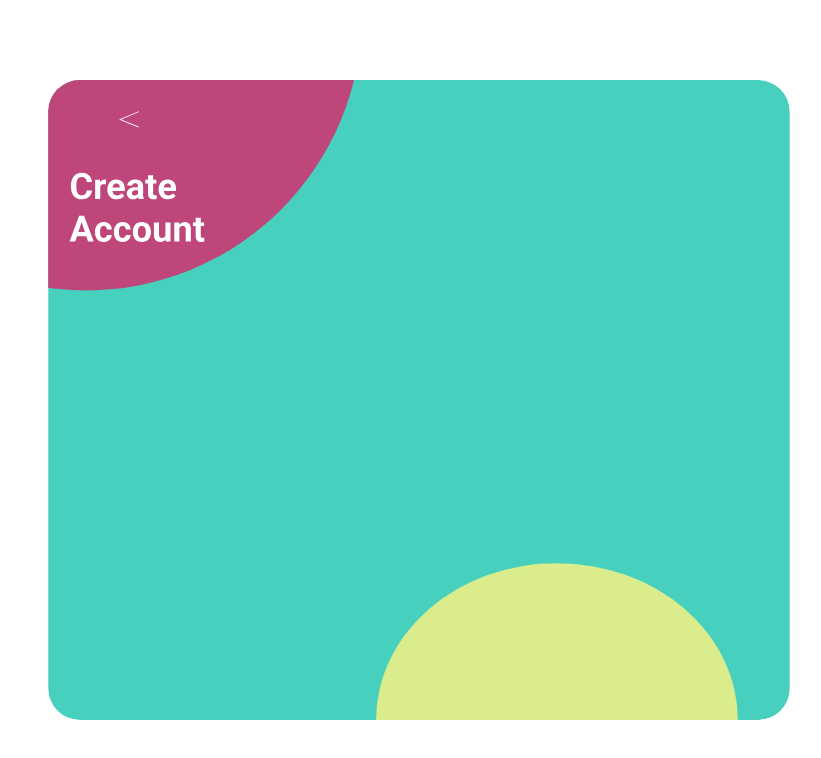
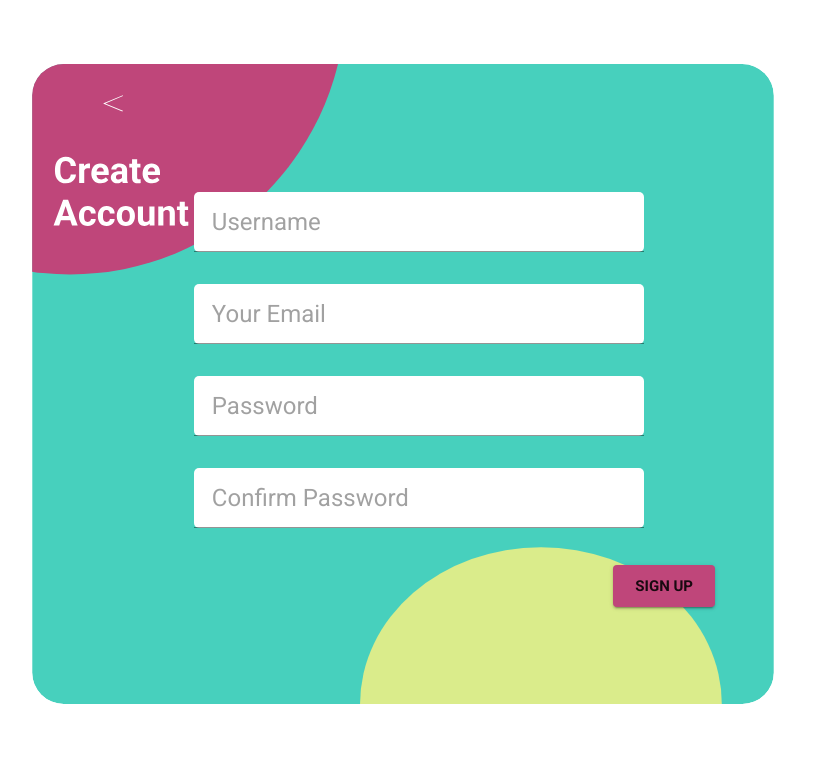
Before and after one commit to nargesghan/frontend, a Next.js app: page /authentication/signup in a window 1280 px wide. Shown: the top 758 px of the page, without its empty margins (221-1042 px from the left). Built offline with nearby package versions, Linux system fonts and the light colour scheme.

Commit message:
feature: add sing up page

```diff
--- a/src/app/authentication/signup/page.tsx
+++ b/src/app/authentication/signup/page.tsx
@@ -1,4 +1,8 @@
 import { Box, autocompleteClasses } from "@mui/material";
+import Grid from "@mui/material/Grid";
+import Link from "next/link";
+import AuthButton from "@/components/authentication/AuthButton";
+import AuthInput from "@/components/authentication/AuthInput";
 
 export default function Page() {
   const imageUrl = "/authentication/signup.svg";
@@ -13,7 +17,13 @@ export default function Page() {
         alignItems: "center",
       }}
     >
-      <Box
+      <Grid
+        container
+        justifyContent={"center"}
+        alignItems="center"
+        direction='column'
+        spacing={4}
+
         sx={{
           backgroundImage: `url(${imageUrl})`,
           height: "80%",
@@ -23,8 +33,15 @@ export default function Page() {
           backgroundPosition: "center",
         }}
       >
-        {/* Your content here */}
-      </Box>
+        <Grid item>
+          <AuthInput placeholder="   Username" type='string'></AuthInput>
+        </Grid>
+        <Grid item><AuthInput placeholder="   Your Email" type='password'></AuthInput></Grid>
+        <Grid item><AuthInput placeholder="   Password" type='password'></AuthInput></Grid>
+        <Grid item><AuthInput placeholder="   Confirm Password" type='password'></AuthInput></Grid>
+        <Grid item container justifyContent="flex-end" sx={{paddingRight:'200px'}}>  <AuthButton name={'Sign Up'}/></Grid>
+      </Grid>
+
     </Box>
   );
 }
```
